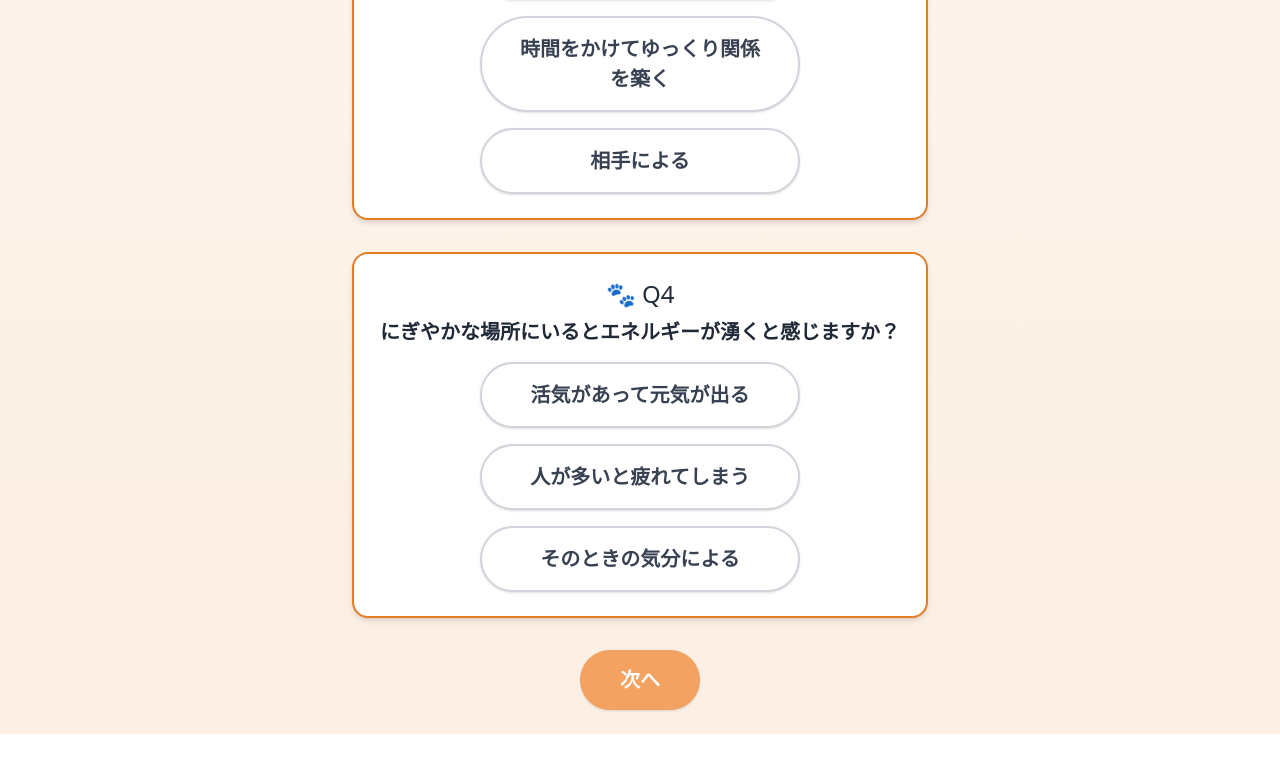
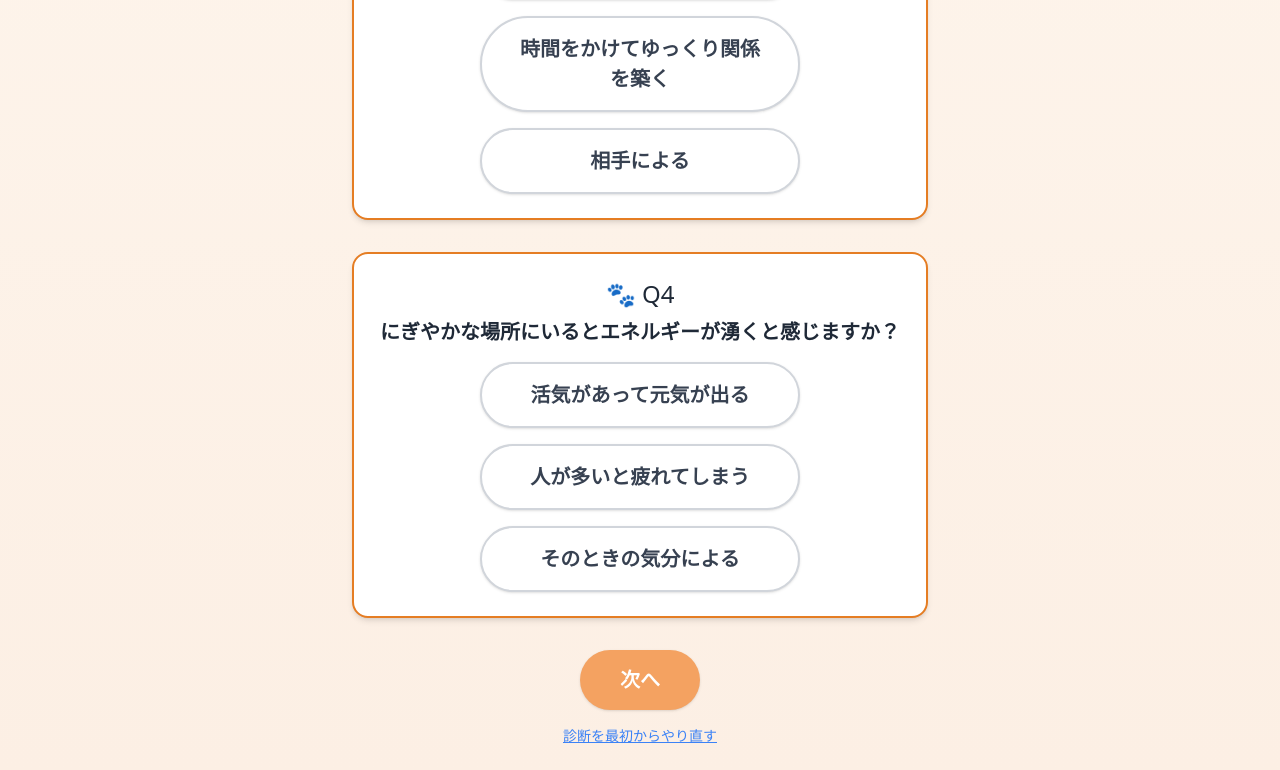
Before and after one commit to Tatsuya-studio/inetan-16type-diagnosis, a Next.js app: page /diagnosis in a window 1280 px wide. Shown: the part 1220-1990 px from the top of the page. Before the commit the page ends 1954 px from the top, so only its background shows below. Built offline with nearby package versions, Linux system fonts and the light colour scheme.

Commit message:
Update diagnosis.jsx

```diff
--- a/pages/diagnosis.jsx
+++ b/pages/diagnosis.jsx
@@ -101,6 +101,14 @@ export default function Diagnosis() {
             {startIndex + QUESTIONS_PER_PAGE >= questions.length ? "診断結果を見る" : "次へ"}
           </button>
         </div>
+        <div className="flex justify-center mt-4">
+  <a
+    href="https://inunekotype.jp/"
+    className="text-sm text-blue-500 underline hover:text-blue-700"
+  >
+    診断を最初からやり直す
+  </a>
+</div>
       </div>
     </div>
   );
```
